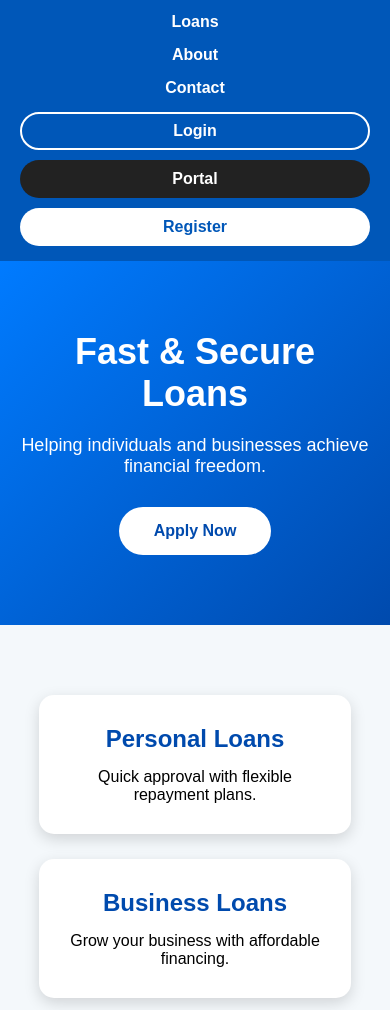
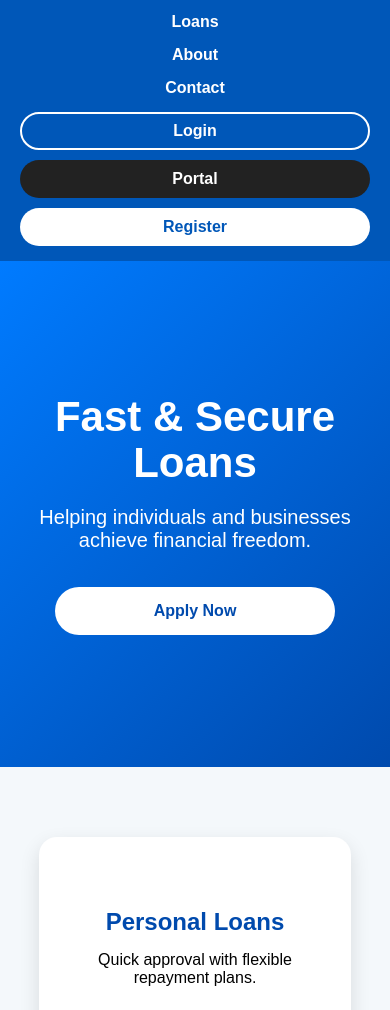
Before and after one commit to rayankanja793-art/cerulean-eyes-fund, a website: page views/index.html in a window 390 px wide. Shown: the part 90-1100 px from the top of the page. Drawn offline with Linux system fonts and the light colour scheme.

Commit message:
Improve homepage responsiveness

```diff
--- a/views/index.html
+++ b/views/index.html
@@ -45,16 +45,23 @@ nav ul{
     color:white;
     text-align:center;
     padding:100px 20px;
+    min-height:70vh;
+
+    display:flex;
+    flex-direction:column;
+    justify-content:center;
+    align-items:center;
 }
 
         .hero h1{
-            font-size:55px;
+    font-size:clamp(38px,8vw,60px);
     margin-bottom:20px;
+    line-height:1.1;
 }
-
         .hero p{
-            font-size:22px;
-            margin-bottom:30px;
+    font-size:clamp(18px,4vw,24px);
+    max-width:700px;
+    margin-bottom:35px;
 }
 
         .btn{
@@ -65,6 +72,12 @@ nav ul{
     border-radius:30px;
     font-weight:bold;
     display:inline-block;
+    transition:.3s;
+}
+
+.btn:hover{
+    transform:translateY(-3px);
+    box-shadow:0 10px 20px rgba(0,0,0,.25);
 }
 
         .services{
@@ -78,10 +91,19 @@ nav ul{
         .card{
     background:white;
     width:300px;
+    min-height:220px;
     padding:30px;
-            border-radius:15px;
-            box-shadow:0 5px 15px rgba(0,0,0,.15);
+    border-radius:18px;
+    box-shadow:0 8px 20px rgba(0,0,0,.12);
     text-align:center;
+    transition:all .3s ease;
+    display:flex;
+    flex-direction:column;
+    justify-content:center;
+}
+.card:hover{
+    transform:translateY(-8px);
+    box-shadow:0 15px 30px rgba(0,0,0,.18);
 }
 
         .card h2{
@@ -271,6 +293,23 @@ nav ul{
     }
 
 }
+.hero{
+    min-height:60vh;
+    padding:60px 20px;
+}
+
+.hero h1{
+    font-size:42px;
+}
+
+.hero p{
+    font-size:20px;
+}
+
+.btn{
+    width:100%;
+    max-width:280px;
+}
     </style>
 </head>
 
```
Lines whose indentation alone changed are shown as unchanged.
